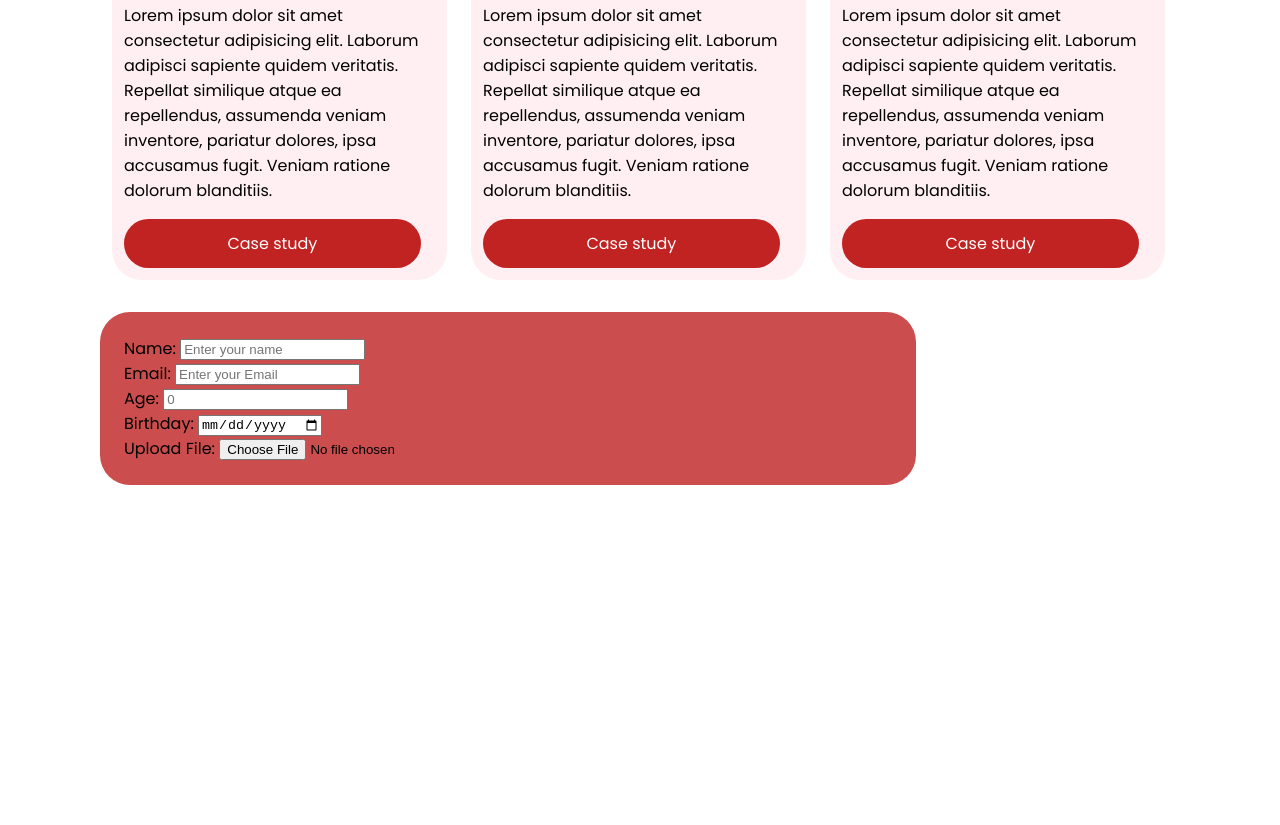
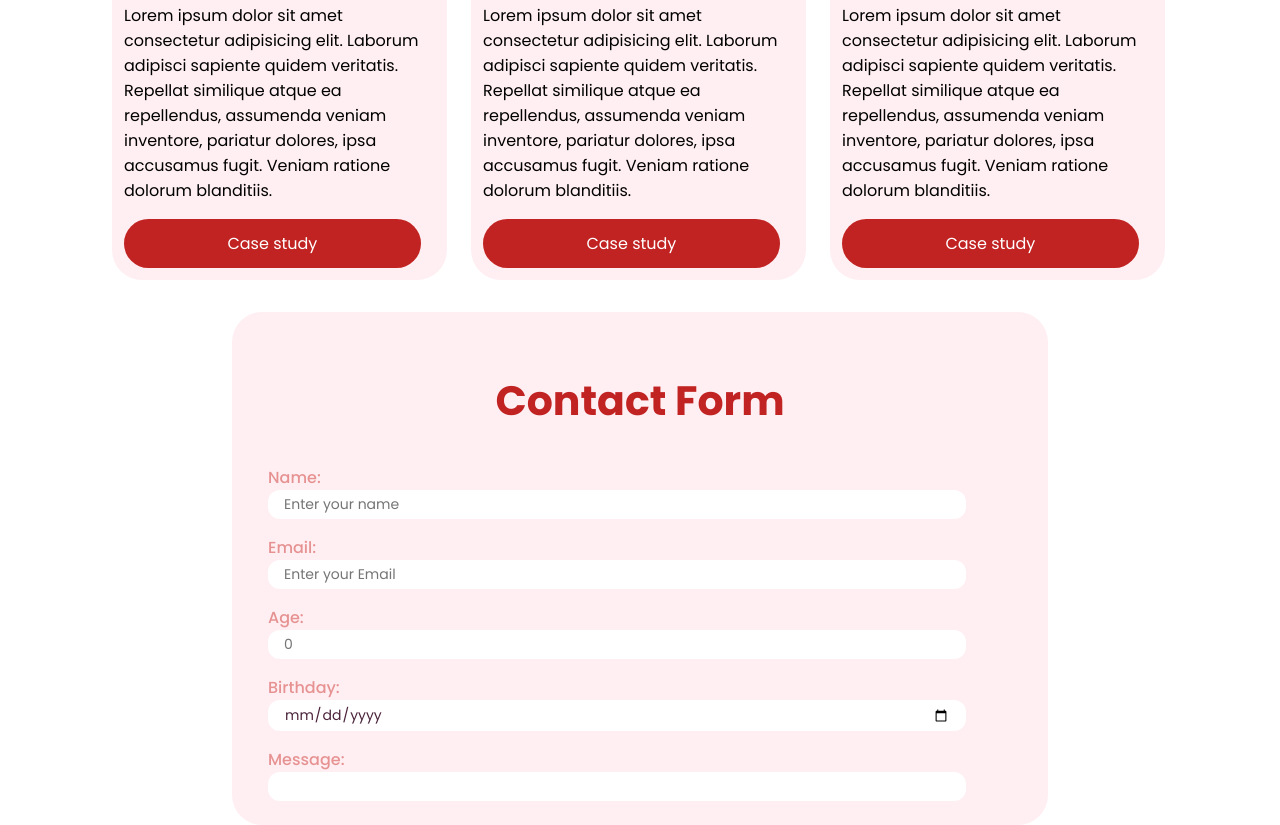
Before and after one commit to Nduastick/project-PORTFOLIO, a plain HTML site: page index.html in a window 1280 px wide. Shown: the part 999-1824 px from the top of the page. Before the commit the page ends 1791 px from the top, so only its background shows below. Drawn offline with Linux system fonts and the light colour scheme.

Commit message:
contact form css

```diff
--- a/assets/styles/index.css
+++ b/assets/styles/index.css
@@ -1,6 +1,6 @@
 :root{
  --primary-color: rgb(193, 34, 34);
- --secondary-color: #cb4d4d;
+ --secondary-color: #e79292;
  --auxilliary-color: #fff;
  --padding-horizontal: 100px;
  --card-background: #FFEFF2;
@@ -21,6 +21,7 @@ nav{
 nav>div>a{
     color: #fff;
     text-decoration: none;
+    margin-right: 20px;
 }
 nav>div>h1{
     color: #fff;
@@ -133,10 +134,36 @@ nav>div>h1{
 }
 #contactsection>form{
     padding: 24px;
-    background-color: var(--secondary-color);
+    background-color: var(--card-background);
     border-radius: 30px;width: 60vw;
+    margin: auto;
 }
-#copntactsection>form>div{
+#contactsection>form>h1{
+    color: var(--primary-color);
+    text-align: center;
+    font-size: 41px;
+
+}
+#contactsection>form>div{
     margin-top: 16px;
+    padding-left: 12px;
+    padding-right: 12px;
 }
-#contactsection
+#contactsection>form>div>label{
+    font-weight: 500;
+    margin-right: 20px;
+    color: var(--secondary-color);
+}
+#contactsection>form>div>input{
+    all: unset;
+    border-radius: 12px;
+    background-color: var(--auxilliary-color);
+    padding-top: 4px;
+    padding-bottom: 4px;
+    padding-left: 16px;
+    padding-right: 16px;
+    font-size: 14px;
+    color: #4C243B;
+    width: 52vw;
+
+}
--- a/index.html
+++ b/index.html
@@ -102,25 +102,26 @@
     <section id="contactsection">
       <!--contact form-->
      <form action="">
+      <h1>Contact Form</h1>
       <div>
-        <label for="Username">Name:</label>
+        <label for="Username">Name:</label><br>
         <input type="text" name="Username" placeholder="Enter your name">
       </div>
       <div>
-        <label for="Email">Email:</label>
+        <label for="Email">Email:</label><br>
         <input type="text" name="Email" placeholder="Enter your Email">
       </div>
       <div>
-        <label for="Age">Age:</label>
+        <label for="Age">Age:</label><br>
         <input type="number" name="Age" placeholder="0">
       </div>
       <div>
-        <label for="Date of Birth">Birthday:</label>
+        <label for="Date of Birth">Birthday:</label><br>
         <input type="date" name="Birthday">
       </div>
       <div>
-        <label for="File">Upload File:</label>
-        <input type="file" name="File">
+        <label for="Message">Message:</label>
+        <input type="text">
       </div>
      </form>
     </section>
```
